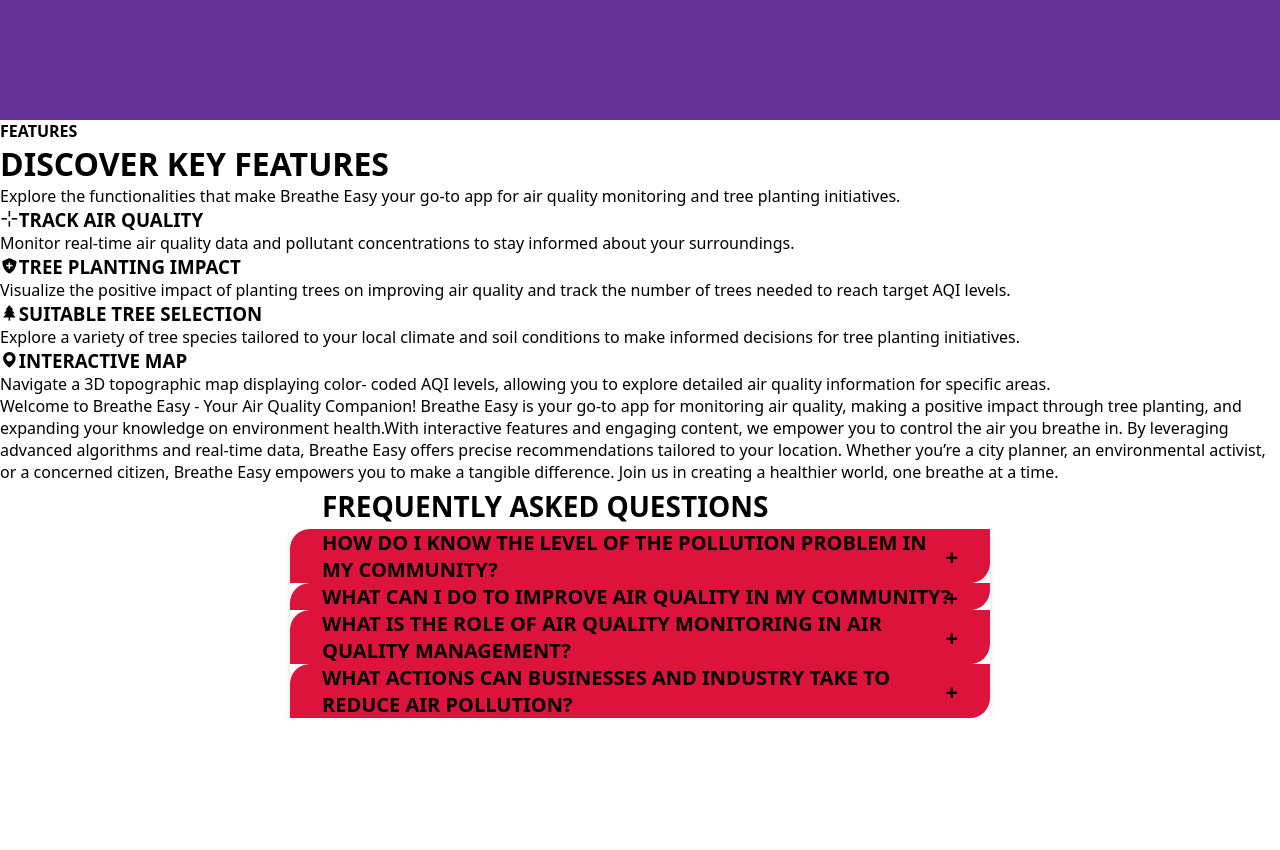
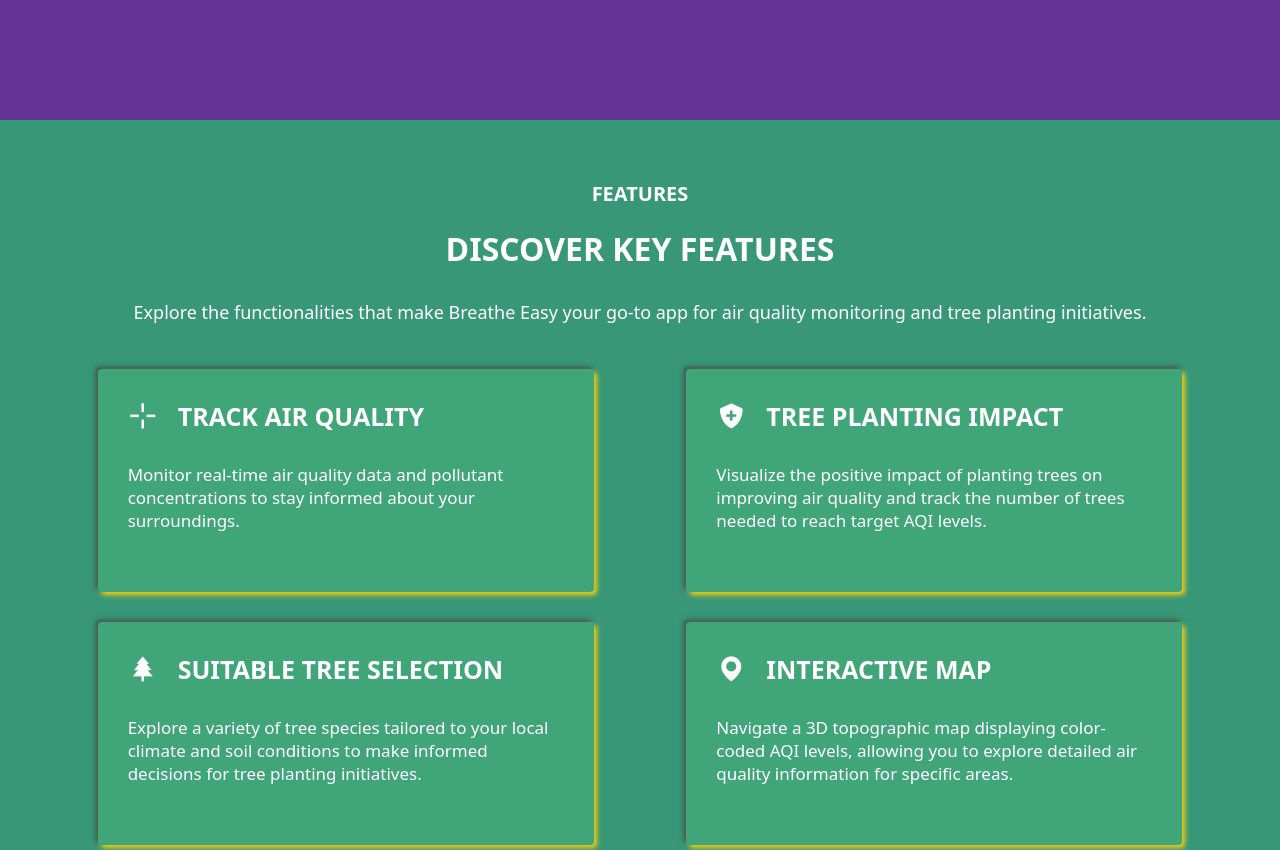
Before and after one commit to IshanviChauhan/Breathe-Easy, a React (Vite) app: page / in a window 1280 px wide. Shown: the part 1480-2330 px from the top of the page. Before the commit the page ends 2198 px from the top, so only its background shows below. Built offline with nearby package versions, Linux system fonts and the light colour scheme.

Commit message:
update features .main

```diff
--- a/src/components/Body/Body.jsx
+++ b/src/components/Body/Body.jsx
@@ -1,4 +1,4 @@
-
+import "./body.css";
 
 const Body= () => {
     return(
--- a/src/components/Body/body.css
+++ b/src/components/Body/body.css
@@ -1,7 +1,6 @@
 h1, h4{
     text-transform: uppercase;
 }
-
 .main{
     background-color: #379777;
     text-align: center;
@@ -10,6 +9,7 @@
 }
 .main h4{
     margin: 10px;
+    font-size: 20px;
 }
 .main h1{
     margin: 20px;
--- a/src/components/Header/header.css
+++ b/src/components/Header/header.css
@@ -5,8 +5,6 @@
   padding: 0;
   box-sizing: border-box;
   font-family: system-ui, -apple-system, BlinkMacSystemFont, 'Segoe UI', Roboto, Oxygen, Ubuntu, Cantarell, 'Open Sans', 'Helvetica Neue', sans-serif;
-  color: black;
-
 }
 html,body{
   height: 100%;
```
